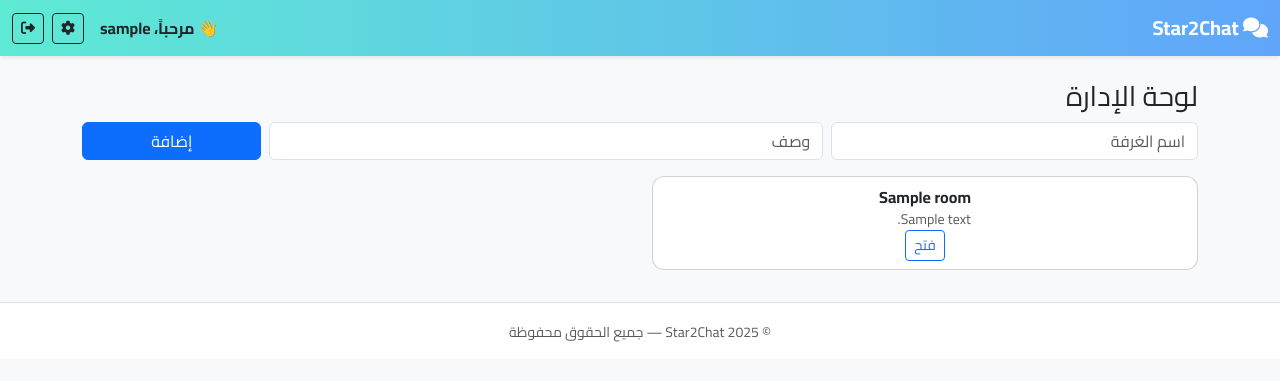
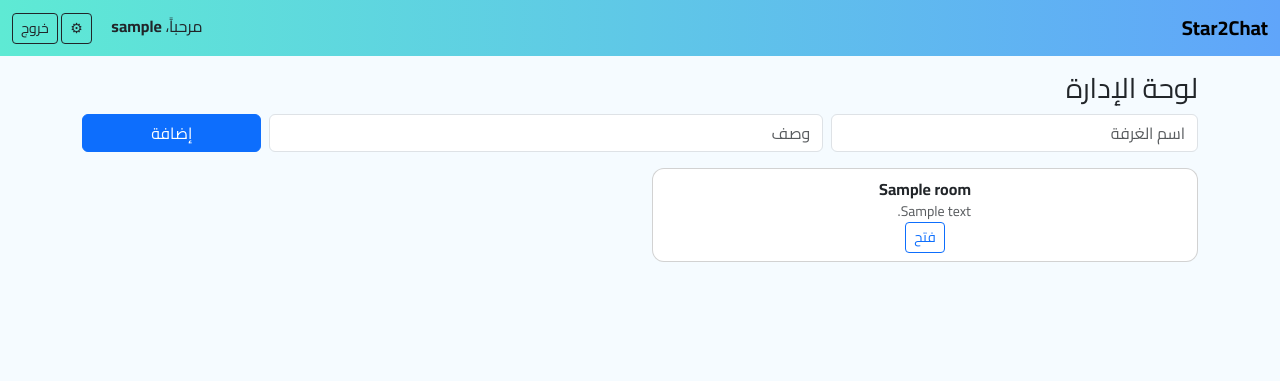
Before and after one commit to Mohammedkaadi/chat_app, a Flask app: page /admin in a window 1280 px wide. Shown: the top 381 px of the page. Run offline with Flask 3, Linux system fonts and the light colour scheme; the visitor is signed in with stand-in values (Sample User, id 1); tables that the repository leaves empty hold one stand-in row (values such as "Sample post").

Commit message:
Update base.html

```diff
--- a/templates/base.html
+++ b/templates/base.html
@@ -1,64 +1,36 @@
 <!DOCTYPE html>
+
 <html lang="ar" dir="rtl">
 <head>
   <meta charset="utf-8">
   <meta name="viewport" content="width=device-width,initial-scale=1">
   <title>{{ title if title else 'Star2Chat' }}</title>
-
-  <!-- Bootstrap RTL -->
   <link href="https://cdn.jsdelivr.net/npm/bootstrap@5.3.0/dist/css/bootstrap.rtl.min.css" rel="stylesheet">
-  <!-- Font Awesome -->
   <link rel="stylesheet" href="https://cdnjs.cloudflare.com/ajax/libs/font-awesome/6.4.0/css/all.min.css">
-  <!-- Custom CSS -->
   <link rel="stylesheet" href="{{ url_for('static', filename='style.css') }}">
 </head>
-<body class="bg-light">
-  <!-- Navbar -->
-  <nav class="navbar navbar-expand-lg navbar-dark shadow-sm" style="background:linear-gradient(90deg,#5eead4,#60a5fa);">
+<body>
+<nav class="navbar navbar-light" style="background:linear-gradient(90deg,#5eead4,#60a5fa);">
   <div class="container-fluid">
-      <a class="navbar-brand fw-bold" href="{{ url_for('rooms') }}">
-        <i class="fa-solid fa-comments"></i> Star2Chat
-      </a>
+    <a class="navbar-brand fw-bold" href="{{ url_for('rooms') }}">Star2Chat</a>
     {% if session.get('user') %}
-      <div class="d-flex align-items-center">
-        <span class="me-3 text-dark fw-semibold">
-          👋 مرحباً، <strong>{{ session.get('user') }}</strong>
-        </span>
-        <a href="{{ url_for('settings') }}" class="btn btn-sm btn-outline-dark me-2" title="الإعدادات">
-          <i class="fa-solid fa-gear"></i>
-        </a>
-        <a href="{{ url_for('logout') }}" class="btn btn-sm btn-outline-dark" title="خروج">
-          <i class="fa-solid fa-right-from-bracket"></i>
-        </a>
+    <div>
+      <span class="me-3">مرحباً، <strong>{{ session.get('user') }}</strong></span>
+      <a href="{{ url_for('settings') }}" class="btn btn-sm btn-outline-dark">⚙</a>
+      <a href="{{ url_for('logout') }}" class="btn btn-sm btn-outline-dark">خروج</a>
     </div>
     {% endif %}
   </div>
 </nav>
-
-  <!-- Main Content -->
-  <div class="container my-4">
+<div class="container my-3">
   {% with messages = get_flashed_messages(with_categories=true) %}
     {% if messages %}
       {% for cat,msg in messages %}
-          <div class="alert alert-{{ 'success' if cat=='success' else 'danger' }} alert-dismissible fade show" role="alert">
-            <i class="fa-solid {{ 'fa-circle-check' if cat=='success' else 'fa-triangle-exclamation' }}"></i>
-            {{ msg }}
-            <button type="button" class="btn-close" data-bs-dismiss="alert" aria-label="إغلاق"></button>
-          </div>
+        <div class="alert alert-{{ 'success' if cat=='success' else 'danger' }}">{{ msg }}</div>
       {% endfor %}
     {% endif %}
   {% endwith %}
   {% block content %}{% endblock %}
 </div>
-
-  <!-- Footer -->
-  <footer class="text-center py-3 mt-auto bg-white border-top">
-    <small class="text-muted">
-      &copy; {{ now().year if now else '2025' }} Star2Chat — جميع الحقوق محفوظة
-    </small>
-  </footer>
-
-  <!-- Bootstrap JS -->
-  <script src="https://cdn.jsdelivr.net/npm/bootstrap@5.3.0/dist/js/bootstrap.bundle.min.js"></script>
 </body>
 </html>
```
Lines whose indentation alone changed are shown as unchanged.
